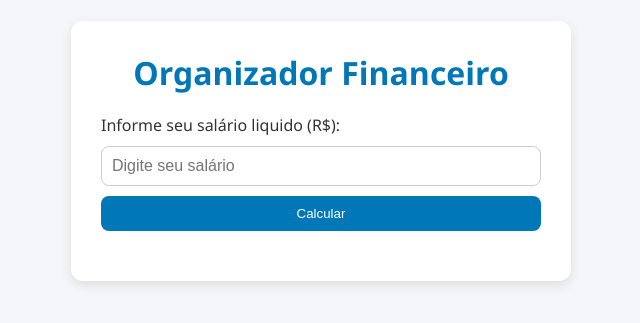
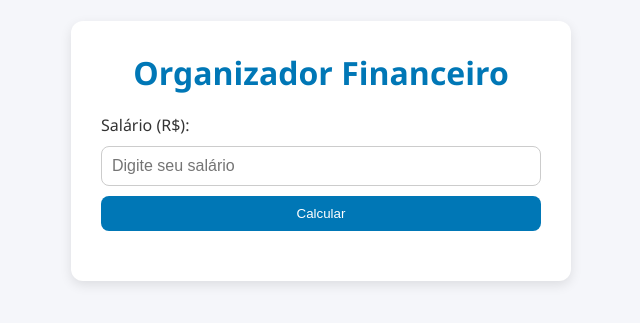
Before and after one commit to CowboyDEV19/Organizador-Financeiro, a plain HTML site: page web.html in a window 1280 px wide. Shown: the part 249-572 px from the top of the page, without its empty margins (319-959 px from the left). Drawn offline with Linux system fonts and the light colour scheme.

Commit message:
Simplifies salary input label text in web form
Updates the label for the salary input field to a shorter, more concise text ("Salário (R$)") for improved clarity and usability. Also adds minor formatting adjustments, including a newline at the end of the file.

```diff
--- a/web.html
+++ b/web.html
@@ -1,5 +1,6 @@
 <!DOCTYPE html>
 <html lang="en">
+
 <head>
     <meta charset="UTF-8">
     <meta name="viewport" content="width=device-width, initial-scale=1.0">
@@ -12,7 +13,7 @@
         <h1>Organizador Financeiro</h1>
 
         <div class="input-group">
-            <label for="salario">Informe seu salário liquido (R$):</label>
+            <label for="salario">Salário (R$):</label>
             <input type="number" id="salario" placeholder="Digite seu salário">
             <button onclick="calcularValores()">Calcular</button>
         </div>
@@ -23,4 +24,5 @@
 
     <script src="script.js"></script>
 </body>
+
 </html>
```
